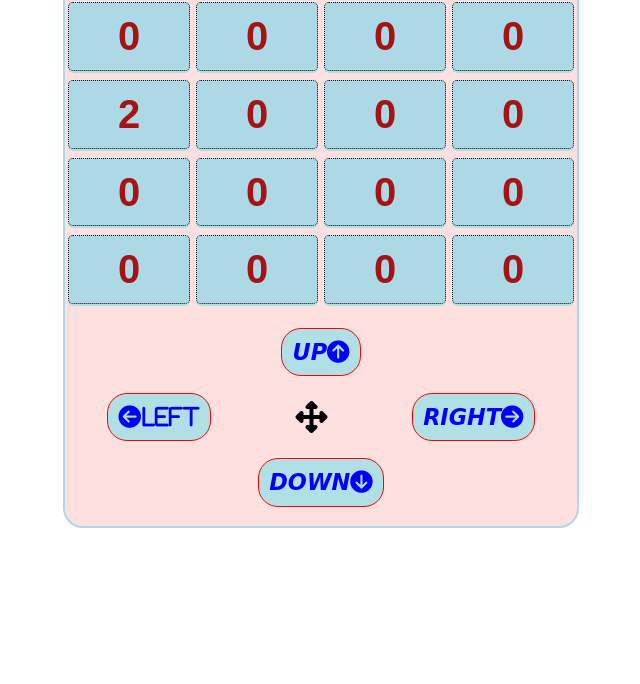
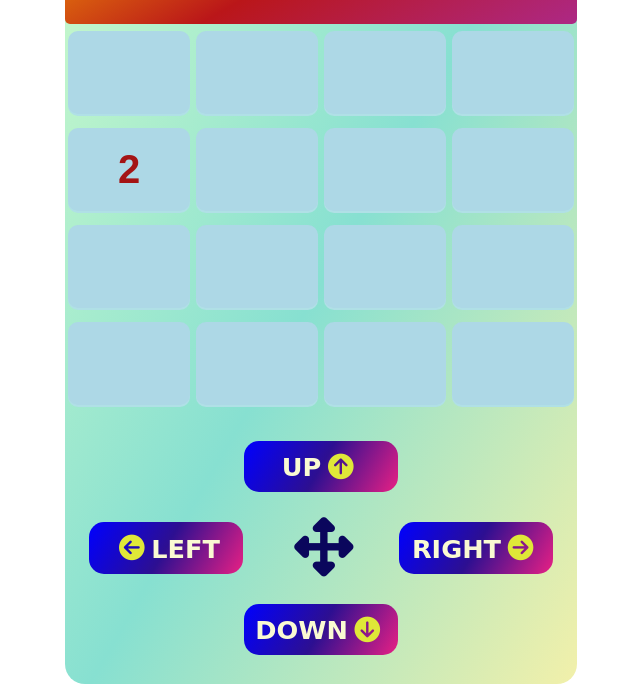
Before and after one commit to dheerajk7/2048-Game, a plain HTML site: page index.html in a window 1280 px wide. Shown: the part 116-800 px from the top of the page, without its empty margins (319-959 px from the left). Drawn offline with Linux system fonts and the light colour scheme.

Commit message:
update style for heading and background

```diff
--- a/CSS/style.css
+++ b/CSS/style.css
@@ -12,15 +12,14 @@ div
 
 #main-container
 {
-	height: 640px;
+	height:100vh;
 	width: 40%;
-	border: 2px solid lightblue;
+	background-image: linear-gradient(120deg,#cdfaca, #87e0d1, #f2f0aa);
 	display: flex;
 	flex-direction: column;
 	flex-wrap: nowrap;
 	margin: 0;
 	position: relative;
-	background-color: #f4433629;
 	border-radius: 20px;
 }
 
@@ -32,7 +31,7 @@ div
 	}
 }
 
-@media screen and (max-width: 1000px)
+@media screen and (max-width: 1050px)
 {
 	#main-container
 	{
@@ -64,7 +63,7 @@ div
 	justify-content: center;
 	align-items: center;
 	/*border: 2px solid blue;*/
-	background-color: #ff6600d9;
+	background-image: linear-gradient(-30deg,#ad2885, #ba1619, #fcb103);
 	border-radius: 5px;
 }
 
@@ -74,7 +73,7 @@ div
 	font-weight: bolder;
 	font-family: cursive;
 	font-style: oblique;
-	color: white;
+	color: #efe3e3;
 }
 
 #block-container
@@ -123,13 +122,13 @@ div
 {
 	height: 86%;
 	width: 23%;
-	border: 1px dotted black;
+	/* border: 1px dotted black; */
 	flex-grow: 1;
 	display: flex;
 	justify-content: center;
 	align-items: center;
 	margin: 1% 0.5% 1% 0.5%;
-	border-radius: 5px;
+	border-radius: 10px;
 	box-shadow: 0px 2px 0px 0px powderblue;
 	background-color: lightblue;
 }
@@ -183,24 +182,66 @@ div
 
 .button
 {
-	font-size: 1.4rem;
 	padding: 2%;
-	border-radius: 20px;
-	color:blue;
-	background-color: powderblue;
+	border-radius: 15px;
+	background-image: linear-gradient(120deg,blue,#2d0f91,#e82084);
+	border: 0.5px solid linear-gradient(120deg,yellow,cyan);;
+	width: 30%;
+	border: 0px 0px 0px 0px blue;
+}
+
+@media screen and (max-width: 750px)
+{
+	.button
+	{
+		width: 34%;
+	}
+}
+
+@media screen and (max-width: 450px)
+{
+	.button
+	{
+		width: 40%;
+	}
+}
+.text-heading
+{
+	color:lightgoldenrodyellow;
+	font-size: 1.6rem;
 	font-weight: bolder;
+	font-style: normal;
 	font-family: cursive;
-	font-style: oblique;
-	border: 0.5px solid red;
 }
 
 button
 {
-	margin: 0px
-	box-shadow:0px 0px 0px 0px;
-	border: 0;
+	box-shadow: none;
+	border:none;
 }
 
 button:focus{
 	outline: none;
 }
+
+.icon-style
+{
+	font-size: 1.6rem;
+	color: #dfe838;
+	margin: 0% 3% 0% 3%;
+	padding: 2%;
+}
+
+#all-direction-icon
+{
+	font-size: 3.7rem;
+	color: #0a065c;
+}
+
+@media screen and (max-width: 750px)
+{
+	#all-direction-icon
+	{
+		font-size: 2.7rem;
+	}
+}
--- a/JS/script.js
+++ b/JS/script.js
@@ -226,9 +226,13 @@ class Game
     }
 }
 
+//creating matrix for game
+g = new Game();
 
-g = new Game();
+//adding first two in game
 g.addNewTwo();
+
+//getting all the cells
 var cell_1 = document.getElementById('cell-1');
 var cell_2 = document.getElementById('cell-2');
 var cell_3 = document.getElementById('cell-3');
@@ -246,33 +250,154 @@ var cell_14 = document.getElementById('cell-14');
 var cell_15 = document.getElementById('cell-15');
 var cell_16 = document.getElementById('cell-16');
 
+var colorSet = { 2: {}, 4:{},8:{}, 16:{}, 32:{}, 64:{}, 128:{}, 256:{}, 512:{}, 1024:{}, 2048:{}};
+
+
+//updating cell value
 function displayOnGrid()
 {
+    if(g.matrix[0][0] != 0)
+    {
         cell_1.innerText = g.matrix[0][0];
+    }
+    else
+    {
+        cell_1.innerText = '';
+    }
+    if(g.matrix[0][1] != 0)
+    {
         cell_2.innerText = g.matrix[0][1];
+    }
+    else
+    {
+        cell_2.innerText = '';
+    }
+    if(g.matrix[0][2] != 0)
+    {
         cell_3.innerText = g.matrix[0][2];
+    }
+    else
+    {
+        cell_3.innerText = '';
+    }
+    if(g.matrix[0][3] != 0)
+    {
         cell_4.innerText = g.matrix[0][3];
+    }
+    else
+    {
+        cell_4.innerText = '';
+    }
+
+    if(g.matrix[1][0] != 0)
+    {
         cell_5.innerText = g.matrix[1][0];
+    }
+    else
+    {
+        cell_5.innerText = '';
+    }
+    if(g.matrix[1][1] != 0)
+    {
         cell_6.innerText = g.matrix[1][1];
+    }
+    else
+    {
+        cell_6.innerText = '';
+    }
+    if(g.matrix[1][2] != 0)
+    {
         cell_7.innerText = g.matrix[1][2];
+    }
+    else
+    {
+        cell_7.innerText = '';
+    }
+    if(g.matrix[1][3] != 0)
+    {
         cell_8.innerText = g.matrix[1][3];
+    }
+
+    else
+    {
+        cell_8.innerText = '';
+    }
+    if(g.matrix[2][0] != 0)
+    {
         cell_9.innerText = g.matrix[2][0];
+    }
+    else
+    {
+        cell_9.innerText = '';
+    }
+    if(g.matrix[2][1] != 0)
+    {
         cell_10.innerText = g.matrix[2][1];
+    }
+    else
+    {
+        cell_10.innerText = '';
+    }
+    if(g.matrix[2][2] != 0)
+    {
         cell_11.innerText = g.matrix[2][2];
+    }
+    else
+    {
+        cell_11.innerText = '';
+    }
+    if(g.matrix[2][3] != 0)
+    {
         cell_12.innerText = g.matrix[2][3];
+    }
+    else
+    {
+        cell_12.innerText = '';
+    }
+    if(g.matrix[3][0] != 0)
+    {
         cell_13.innerText = g.matrix[3][0];
+    }
+    else
+    {
+        cell_13.innerText = '';
+    }
+    if(g.matrix[3][1] != 0)
+    {
         cell_14.innerText = g.matrix[3][1];
+    }
+    else
+    {
+        cell_14.innerText = '';
+    }
+    if(g.matrix[3][2] != 0)
+    {
         cell_15.innerText = g.matrix[3][2];
+    }
+    else
+    {
+        cell_15.innerText = '';
+    }
+    if(g.matrix[3][3] != 0)
+    {
         cell_16.innerText = g.matrix[3][3];
+    }
+    else
+    {
+        cell_16.innerText = '';
+    }
 }
 
 displayOnGrid();
+
+//fetching button
 var leftButton = document.getElementById('left');
 var rightButton = document.getElementById('right');
 var upButton = document.getElementById('up');
 var downButton = document.getElementById('down');
 
-leftButton.addEventListener('click',function()
+//function to call on pressing various button
+var leftButtonMove = function()
 {
     var changed = g.left_move();
     if(changed)
@@ -280,9 +405,9 @@ leftButton.addEventListener('click',function()
         g.addNewTwo();
         displayOnGrid();
     }
-});
+};
 
-rightButton.addEventListener('click',function()
+var rightButtonMove = function()
 {
     var changed = g.right_move();
     if(changed)
@@ -290,9 +415,9 @@ rightButton.addEventListener('click',function()
         g.addNewTwo();
         displayOnGrid();
     }
-});
+};
 
-upButton.addEventListener('click',function()
+var upButtonMove = function()
 {
     var changed = g.up_move();
     if(changed)
@@ -300,9 +425,9 @@ upButton.addEventListener('click',function()
         g.addNewTwo();
         displayOnGrid();
     }
-});
+};
 
-downButton.addEventListener('click',function()
+var downButtonMove = function()
 {
     var changed = g.down_move();
     if(changed)
@@ -310,4 +435,32 @@ downButton.addEventListener('click',function()
         g.addNewTwo();
         displayOnGrid();
     }
+};
+
+//mouse events
+leftButton.addEventListener('click',leftButtonMove);
+rightButton.addEventListener('click',rightButtonMove);
+upButton.addEventListener('click',upButtonMove);
+downButton.addEventListener('click',downButtonMove);
+
+document.addEventListener('keydown',function(event)
+{
+    var keyCode = event.keyCode;
+    console.log(keyCode);
+    if(keyCode == 38 || keyCode == 87)
+    {
+        upButtonMove();
+    }
+    else if(keyCode == 40 || keyCode == 83)
+    {
+        downButtonMove();
+    }
+    else if(keyCode == 37 || keyCode == 65)
+    {
+        leftButtonMove();
+    }
+    else if(keyCode == 39 || keyCode == 68);
+    {
+        rightButtonMove();
+    }
 });
--- a/index.html
+++ b/index.html
@@ -14,73 +14,41 @@
 		</div>
 		<div id="block-container">
 			<div class="row" id="row-1">
-				<div class="cell cell-text" id="cell-1">
-					1
-				</div>
-				<div class="cell cell-text" id="cell-2">
-					2
-				</div>
-				<div class="cell cell-text" id="cell-3">
-					3
-				</div>
-				<div class="cell cell-text" id="cell-4">
-					4
-				</div>
+				<div class="cell cell-text" id="cell-1"></div>
+				<div class="cell cell-text" id="cell-2"></div>
+				<div class="cell cell-text" id="cell-3"></div>
+				<div class="cell cell-text" id="cell-4"></div>
 			</div>
 			<div class="row" id="row-2">
-				<div class="cell cell-text" id="cell-5">
-					5
-				</div>
-				<div class="cell cell-text" id="cell-6">
-					6
-				</div>
-				<div class="cell cell-text" id="cell-7">
-					7
-				</div>
-				<div class="cell cell-text" id="cell-8">
-					8
-				</div>
+				<div class="cell cell-text" id="cell-5"></div>
+				<div class="cell cell-text" id="cell-6"></div>
+				<div class="cell cell-text" id="cell-7"></div>
+				<div class="cell cell-text" id="cell-8"></div>
 			</div>
 			<div class="row" id="row-3">
-				<div class="cell cell-text" id="cell-9">
-					9
-				</div>
-				<div class="cell cell-text" id="cell-10">
-					10
-				</div>
-				<div class="cell cell-text" id="cell-11">
-					11
-				</div>
-				<div class="cell cell-text" id="cell-12">
-					12
-				</div>
+				<div class="cell cell-text" id="cell-9"></div>
+				<div class="cell cell-text" id="cell-10"></div>
+				<div class="cell cell-text" id="cell-11"></div>
+				<div class="cell cell-text" id="cell-12"></div>
 			</div>
 			<div class="row" id="row-4">
-				<div class="cell cell-text" id="cell-13">
-					13
-				</div>
-				<div class="cell cell-text" id="cell-14">
-					14
-				</div>
-				<div class="cell cell-text" id="cell-15">
-					15
-				</div>
-				<div class="cell cell-text" id="cell-16">
-					16
-				</div>
+				<div class="cell cell-text" id="cell-13"></div>
+				<div class="cell cell-text" id="cell-14"></div>
+				<div class="cell cell-text" id="cell-15"></div>
+				<div class="cell cell-text" id="cell-16"></div>
 			</div>
 		</div>
 		<div id="button-container">
 			<div id="up-button-container">
-				<button class="button" id="up">UP<i class="fas fa-arrow-circle-up"></i></button>
+				<button class="button" id="up"><span class="text-heading">UP</span><i class="fas fa-arrow-circle-up icon-style"></i></button>
 			</div>
 			<div id="left-right-button-container">
-				<button class="button" id="left"><i class="fas fa-arrow-circle-left">LEFT</i></button>
-				<div><i class="fas fa-arrows-alt" style="font-size: 2rem;"></i></div>
-				<button class="button" id="right">RIGHT<i class="fas fa-arrow-circle-right"></i></button>
+				<button class="button" id="left"><i class="fas fa-arrow-circle-left icon-style"></i><span class="text-heading">LEFT</span></button>
+				<div><i class="fas fa-arrows-alt icon-style" id="all-direction-icon"></i></div>
+				<button class="button" id="right"><span class="text-heading">RIGHT</span><i class="fas fa-arrow-circle-right icon-style"></i></button>
 			</div>
 			<div id="down-button-container">
-				<button class="button" id="down">DOWN<i class="fas fa-arrow-circle-down"></i></button>
+				<button class="button" id="down"><span class="text-heading">DOWN</span><i class="fas fa-arrow-circle-down icon-style"></i></button>
 			</div>
 		</div>
 	</div>
```
Lines whose indentation alone changed are shown as unchanged.
